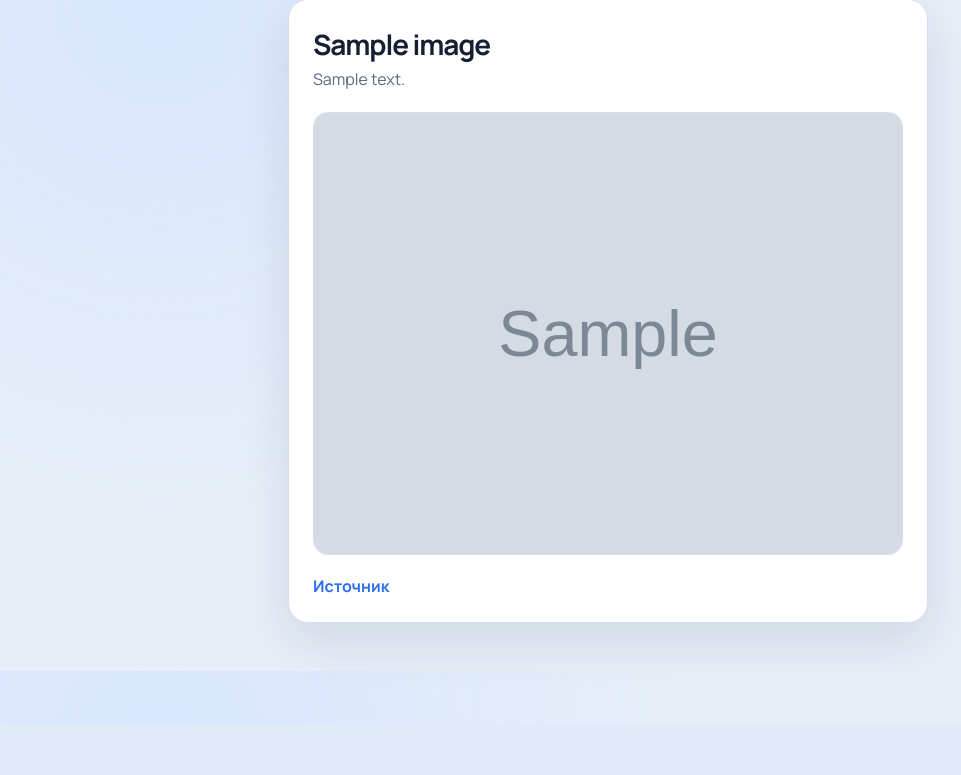
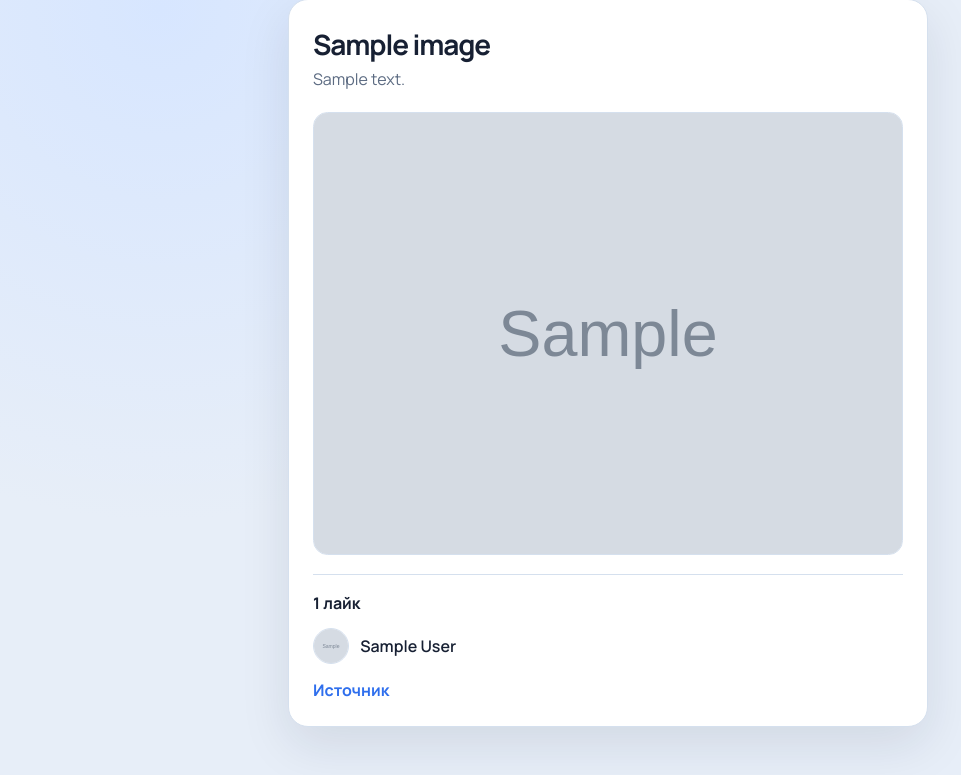
Before and after one commit to Dontgoingforyou/bookmarks, a Django app: a page that uses bookmarks/images/templates/images/image/detail.html in a window 1280 px wide. Shown: the part 76-851 px from the top of the page, without its empty margins (32-993 px from the left). Before the commit the page ends 719 px from the top, so only its background shows below. Run offline with Django 5.2, Linux system fonts and the light colour scheme; tables that the repository leaves empty hold one stand-in row (values such as "Sample post"); grey boxes marked "Sample" are stand-in pictures; some libraries are stand-ins or nearby versions.

Commit message:
Показать лайки и миниатюру на странице изображения.
Co-authored-by: Cursor <cursoragent@cursor.com>

```diff
--- a/bookmarks/account/static/css/base.css
+++ b/bookmarks/account/static/css/base.css
@@ -274,6 +274,71 @@ a:hover {
     height: auto;
 }
 
+.auth-lead p {
+    margin: 0 0 0.6rem;
+}
+
+.auth-lead p:last-child {
+    margin-bottom: 0;
+}
+
+.image-likes {
+    margin-top: 0.35rem;
+    padding-top: 1rem;
+    border-top: 1px solid var(--line);
+}
+
+.image-likes-count {
+    margin: 0 0 0.85rem;
+}
+
+.count {
+    color: var(--ink);
+    font-weight: 700;
+}
+
+.image-likes-list {
+    display: grid;
+    gap: 0.65rem;
+}
+
+.image-like {
+    display: flex;
+    align-items: center;
+    gap: 0.7rem;
+}
+
+.image-like img,
+.image-like-fallback {
+    width: 2.25rem;
+    height: 2.25rem;
+    border: 1px solid var(--line);
+    border-radius: 50%;
+    background: var(--field);
+    object-fit: cover;
+}
+
+.image-like-fallback {
+    display: grid;
+    place-items: center;
+    color: var(--accent-dark);
+    font-size: 0.85rem;
+    font-weight: 700;
+}
+
+.image-like p,
+.image-likes-empty {
+    margin: 0;
+}
+
+.image-like p {
+    font-weight: 600;
+}
+
+.image-likes-empty {
+    color: var(--muted);
+}
+
 .auth-form input[type="file"] {
     padding: 0.5rem 0.7rem;
     background: #fff;
--- a/bookmarks/core/settings.py
+++ b/bookmarks/core/settings.py
@@ -37,6 +37,7 @@ INSTALLED_APPS = [
 
     'social_django',
     'django_extensions',
+    'easy_thumbnails',
 
     'images',
 ]
--- a/bookmarks/images/templates/images/image/detail.html
+++ b/bookmarks/images/templates/images/image/detail.html
@@ -1,4 +1,6 @@
 {% extends "base.html" %}
+{% load russian_pluralize %}
+{% load thumbnail %}
 
 {% block title %}{{ image.title }}{% endblock %}
 
@@ -7,9 +9,37 @@
     <section class="auth-card">
         <h1>{{ image.title }}</h1>
         {% if image.description %}
-            <p class="auth-lead">{{ image.description }}</p>
+            <div class="auth-lead">{{ image.description|linebreaks }}</div>
         {% endif %}
-        <img class="image-detail" src="{{ image.image.url }}" alt="{{ image.title }}">
+        <a href="{{ image.image.url }}">
+            <img class="image-detail" src="{% thumbnail image.image 300x0 %}" alt="{{ image.title }}">
+        </a>
+        {% with total_likes=image.users_like.count %}
+            <div class="image-likes">
+                <p class="image-likes-count">
+                    <span class="count">
+                        <span class="total">{{ total_likes }}</span>
+                        лайк{{ total_likes|russian_pluralize:",а,ов" }}
+                    </span>
+                </p>
+                <div class="image-likes-list">
+                    {% for user in image.users_like.all %}
+                        {% with name=user.get_full_name|default:user.username %}
+                            <div class="image-like">
+                                {% if user.profile.photo %}
+                                    <img src="{{ user.profile.photo.url }}" alt="">
+                                {% else %}
+                                    <span class="image-like-fallback" aria-hidden="true">{{ name|first|upper }}</span>
+                                {% endif %}
+                                <p>{{ name }}</p>
+                            </div>
+                        {% endwith %}
+                    {% empty %}
+                        <p class="image-likes-empty">Пока никто не отметил</p>
+                    {% endfor %}
+                </div>
+            </div>
+        {% endwith %}
         <p class="auth-extra"><a href="{{ image.url }}">Источник</a></p>
     </section>
 </main>
--- a/requirements.txt
+++ b/requirements.txt
@@ -6,6 +6,7 @@ cryptography==50.0.2
 defusedxml==0.7.1
 Django==6.1.3
 django-extensions==4.1
+easy-thumbnails==2.10.1
 flake8==7.5.0
 idna==3.20
 MarkupSafe==3.0.4
```
